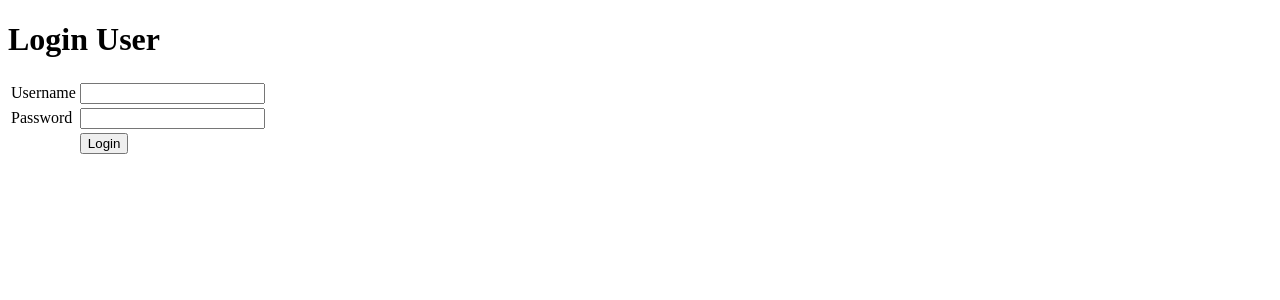
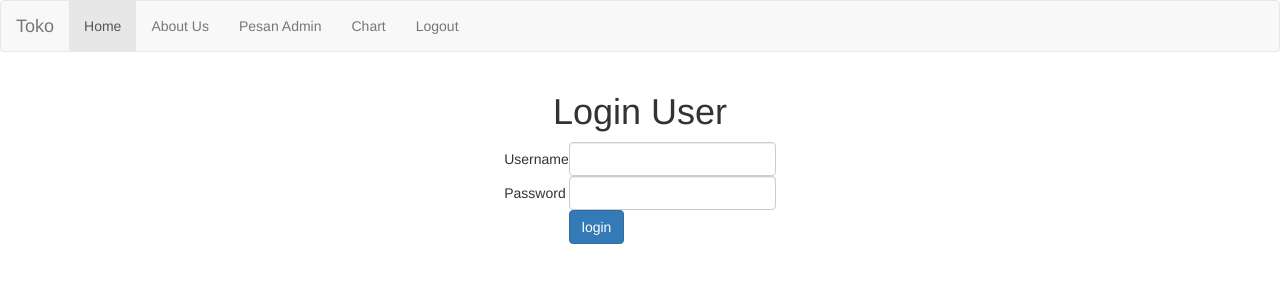
Before and after one commit to adamnain/BookStore, a CodeIgniter app: page /toko/login in a window 1280 px wide. Shown: the top 300 px of the page. Run offline with CodeIgniter, Linux system fonts and the light colour scheme; some libraries are stand-ins or nearby versions.

Commit message:
backup bpptik

```diff
--- a/application/controllers/Dashboard.php
+++ b/application/controllers/Dashboard.php
@@ -9,7 +9,8 @@ class Dashboard extends CI_Controller {
 		$this->load->model('m_data');
 		$this->load->helper('url');
 		if($this->session->userdata('status') != "login_admin"){
-			redirect(base_url("login"));
+			redirect('login/admin');
+
 		}
 	}
 
--- a/application/controllers/Login.php
+++ b/application/controllers/Login.php
@@ -9,7 +9,8 @@ class Login extends CI_Controller{
 	}
 
 	function index(){
-		$this->load->view('v_login');
+		$data['content'] = ('v_login.php');
+		$this->load->view('home/header', $data);
 	}
 
 	function admin(){
--- a/application/views/home/header.php
+++ b/application/views/home/header.php
@@ -23,6 +23,8 @@
           <li><a href="#">About Us</a></li>
           <li><a href="#">Pesan Admin</a></li>
           <li><a href="#">Chart</a></li>
+          <li><a href="<?php echo base_url('login/logout'); ?>">Logout</a></li>
+
         </ul>
       </div>
     </nav>
--- a/application/views/home/index.php
+++ b/application/views/home/index.php
@@ -12,7 +12,8 @@
             <input type="text" value="<?php echo $u->nama ?>" name="nama" hidden>
             <input type="text" value="<?php echo $u->harga ?>" name="harga" hidden>
             <input type="text" value="<?php echo $u->stock ?>" name="stock" hidden>
-            <input type="submit" value="+Keranjang" class="btn-primary">
+            <button class="btn btn-primary" type="submit">+keranjang</button>
+            <!-- <input type="submit" value="+Keranjang" class="btn-primary"> -->
             <!-- <button class="btn-primary">+ Pesanan</button> -->
           </form>
         </div>
--- a/application/views/v_login.php
+++ b/application/views/v_login.php
@@ -1,26 +1,23 @@
-
-<!DOCTYPE html>
-<html>
-<head>
-	<title>Login User</title>
-</head>
-<body>
+			<center>
 	<h1>Login User</h1>
 	<form action="<?php echo base_url('login/aksi_login_user'); ?>" method="post">
 			<table>
 				<tr>
 					<td>Username</td>
-				<td><input type="text" name="username"></td>
+					<td><input type="text" class="form-control" name="username"></td>
 				</tr>
 				<tr>
 					<td>Password</td>
-				<td><input type="password" name="password"></td>
+					<td><input type="password" class="form-control" name="password"></td>
 				</tr>
 				<tr>
 					<td></td>
-				<td><input type="submit" value="Login"></td>
+					<td><button class="btn btn-primary" type="submit">login</button></td>
+
+					<!-- <td><input type="submit" value="Login"></td> -->
 				</tr>
 			</table>
+		</center>
 	</form>
 </body>
 </html>
```
Also changed, not shown: application/controllers/Home.php (+6 -6 lines), application/views/home/chart.php (+5 -5 lines), .htaccess (added). Lines whose indentation alone changed are shown as unchanged.
